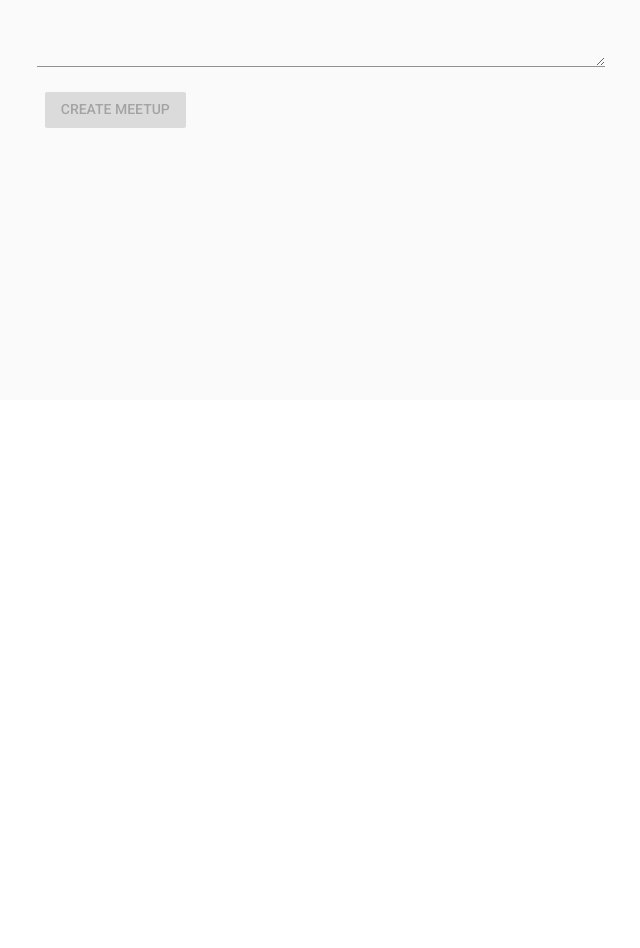
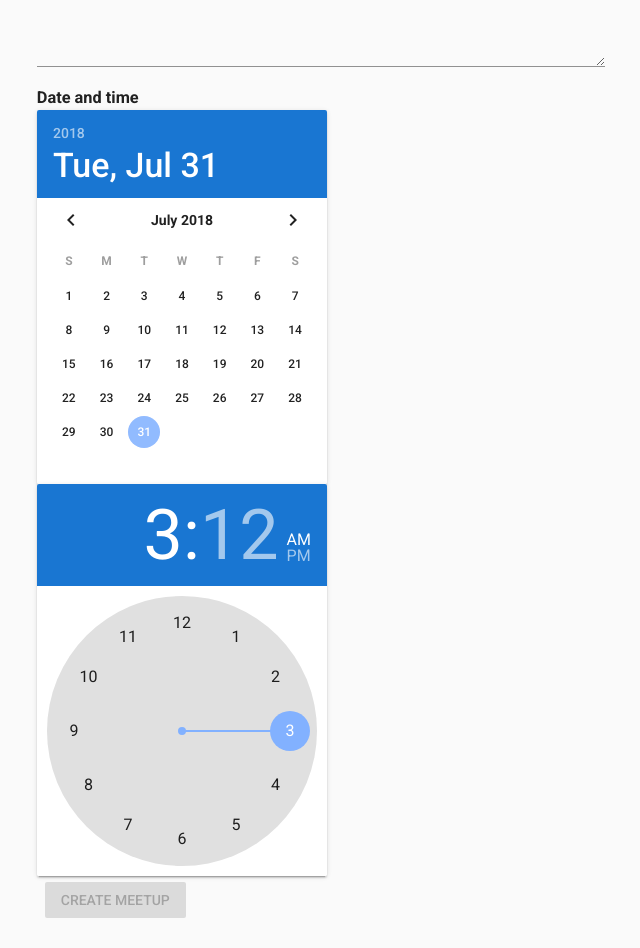
Before and after one commit to asakasamo/DevMeetup, a Vue app: page /meetup/new in a window 1280 px wide. Shown: the part 400-1348 px from the top of the page, without its empty margins (319-959 px from the left). Before the commit the page ends 800 px from the top, so only its background shows below. Built offline with nearby package versions, Linux system fonts and the light colour scheme.

Commit message:
Add date and time picker to the Create Meetup form - Install moment.js for easy date manipulation

```diff
--- a/package.json
+++ b/package.json
@@ -12,6 +12,7 @@
     "build": "node build/build.js"
   },
   "dependencies": {
+    "moment": "^2.22.2",
     "vue": "^2.5.2",
     "vue-router": "^3.0.1",
     "vuetify": "^1.0.0",
--- a/src/components/Meetup/CreateMeetup.vue
+++ b/src/components/Meetup/CreateMeetup.vue
@@ -73,6 +73,26 @@
             </v-flex>
          </v-layout>
 
+         <!-- Date & time picker header -->
+         <v-layout row>
+            <v-flex xs12 sm6 offset-sm3>
+               <h3>Date and time</h3>
+            </v-flex>
+         </v-layout>
+
+         <!-- Date & time picker -->
+         <v-layout row>
+            <v-flex offset-sm3>
+               <v-date-picker v-model="date"></v-date-picker>
+            </v-flex>
+         </v-layout>
+
+         <v-layout row>
+            <v-flex offset-sm3>
+               <v-time-picker v-model="time"></v-time-picker>
+            </v-flex>
+         </v-layout>
+
          <!-- Submit button -->
          <v-layout row>
             <v-flex xs12 sm6 offset-sm3>
@@ -87,16 +107,24 @@
 </template>
 
 <script>
+import moment from "moment";
+
 export default {
    data() {
+      const dateTime = moment();
       return {
          title: "",
          location: "",
          imageURL: "",
-         description: ""
+         description: "",
+         date: dateTime.format("YYYY-MM-DD"),
+         time: dateTime.format("HH:mm")
       };
    },
    computed: {
+      submittableDateTime() {
+         return new Date(this.date + " " + this.time);
+      },
       formIsValid() {
          return (
             this.title && this.location && this.imageURL && this.description
@@ -114,7 +142,7 @@ export default {
             location: this.location,
             imageURL: this.imageURL,
             description: this.description,
-            date: new Date()
+            date: this.submittableDateTime
          };
 
          this.$store.dispatch("createMeetup", meetupData);
--- a/src/store/index.js
+++ b/src/store/index.js
@@ -12,6 +12,7 @@ export const store = new Vuex.Store({
             id: "1",
             title: "Meetup in NY",
             date: "1/1/2019",
+            location: "New York, NY",
             description: "Some description"
          },
          {
@@ -20,6 +21,7 @@ export const store = new Vuex.Store({
             id: "2",
             title: "Meetup in Paris",
             date: "2/2/2019",
+            location: "Paris, France",
             description: "Some other description"
          }
       ],
```
Also changed, not shown: 1 other file (tests, documents, lock files or other folders).
